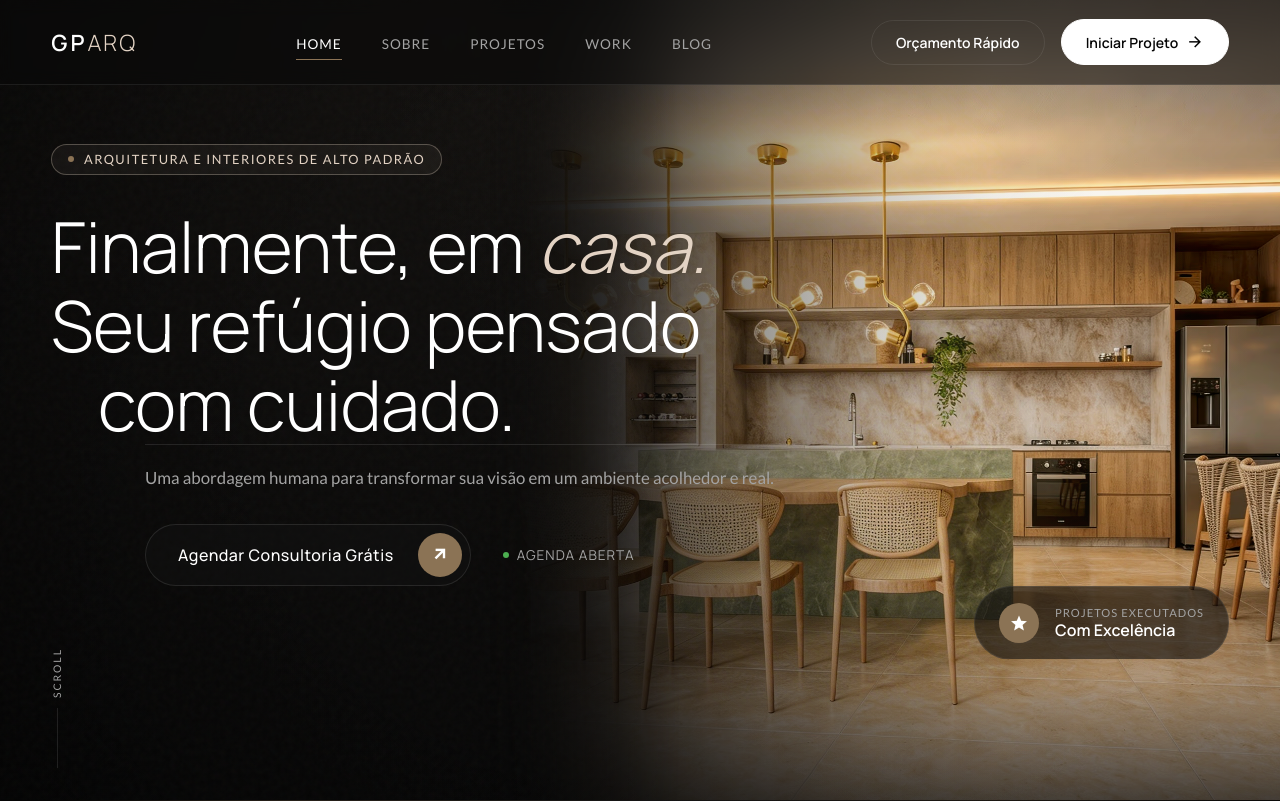
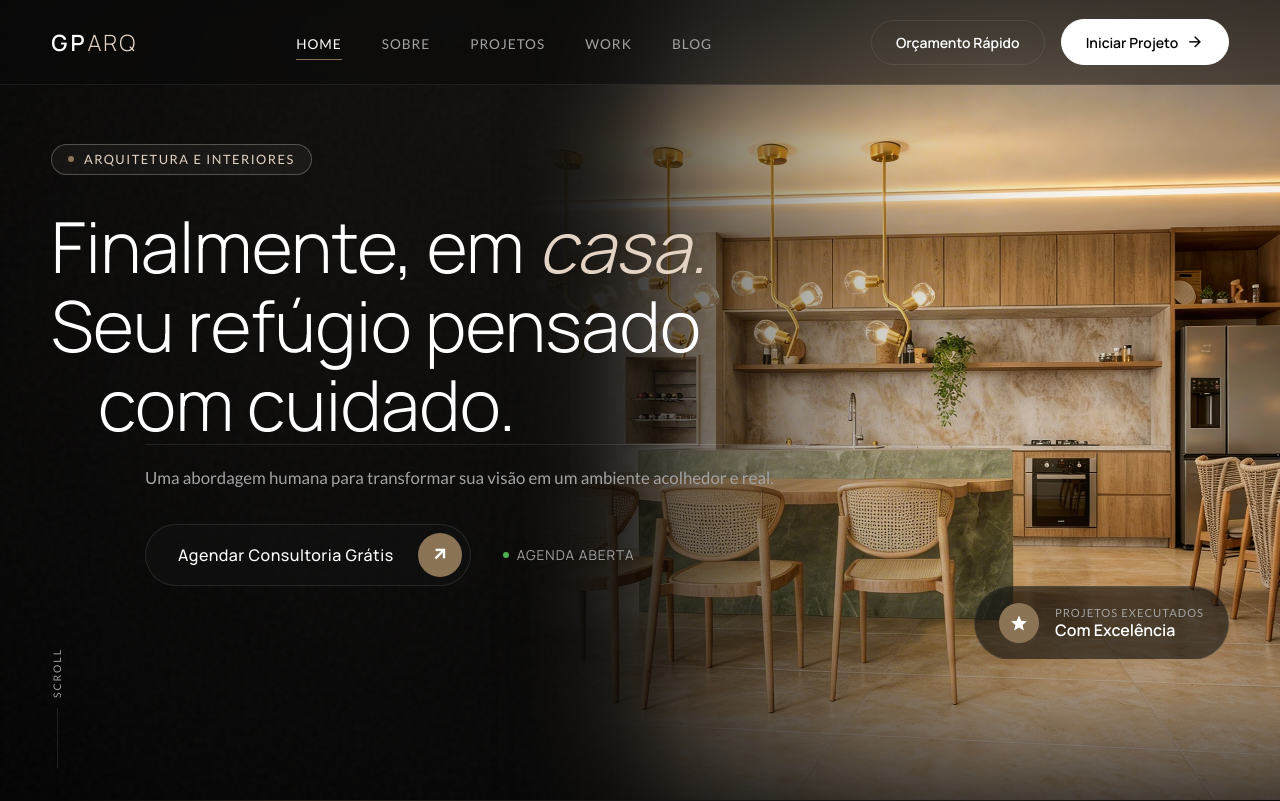
Before and after one commit to plennageo/gparq, a plain HTML site: page index.html in a window 1280 px wide. Shown: the top 801 px of the page. Drawn offline with nearby package versions, Linux system fonts and the light colour scheme.

Commit message:
content: badge eyebrow — ARQUITETURA E INTERIORES

```diff
--- a/index.html
+++ b/index.html
@@ -83,7 +83,7 @@
         <div class="editorial-header">
           <div class="badge eyebrow" data-animate="1">
             <span class="badge-dot"></span>
-            Arquitetura e Interiores de Alto Padrão
+            ARQUITETURA E INTERIORES
           </div>
 
           <h1 class="hero-title" data-animate="2">
```
